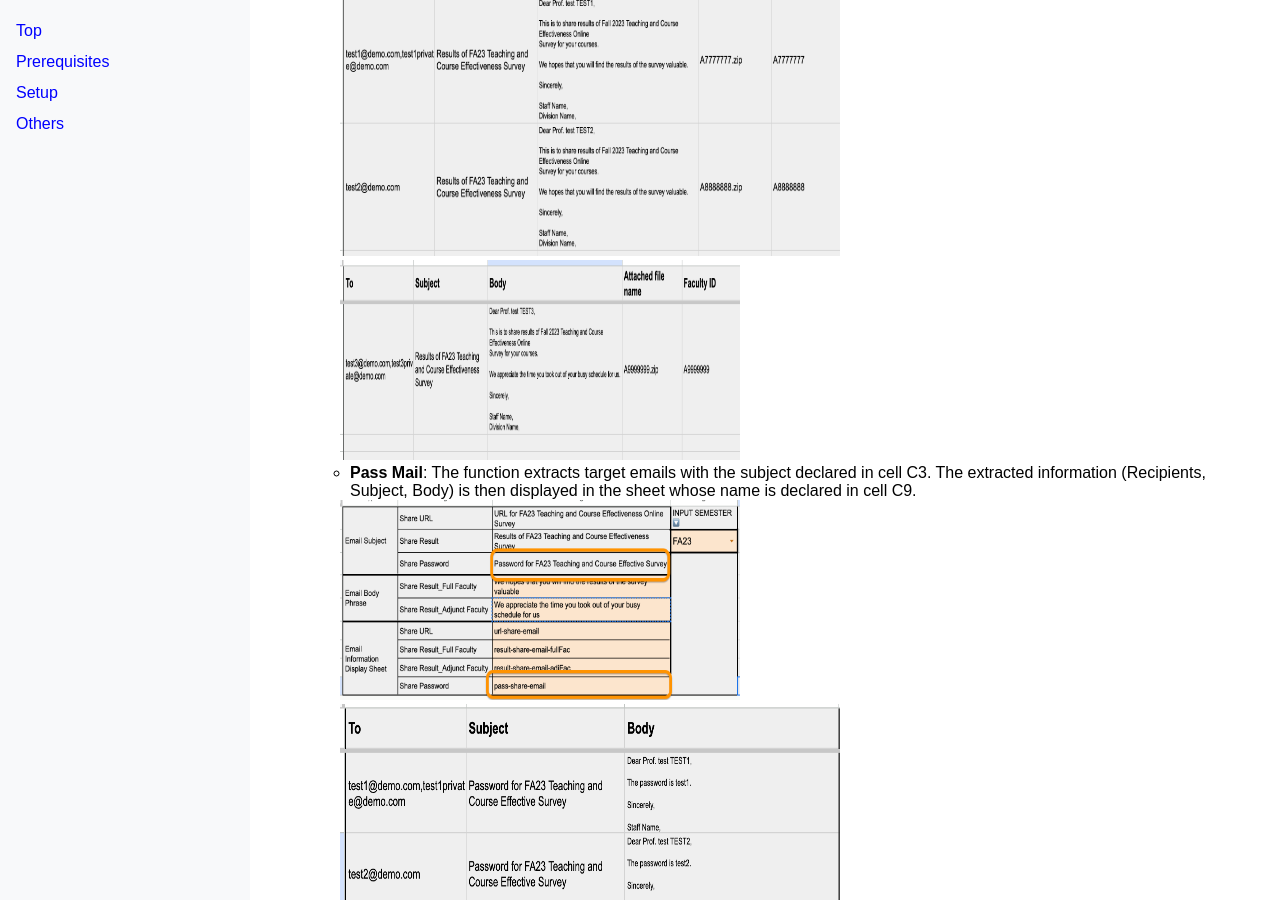
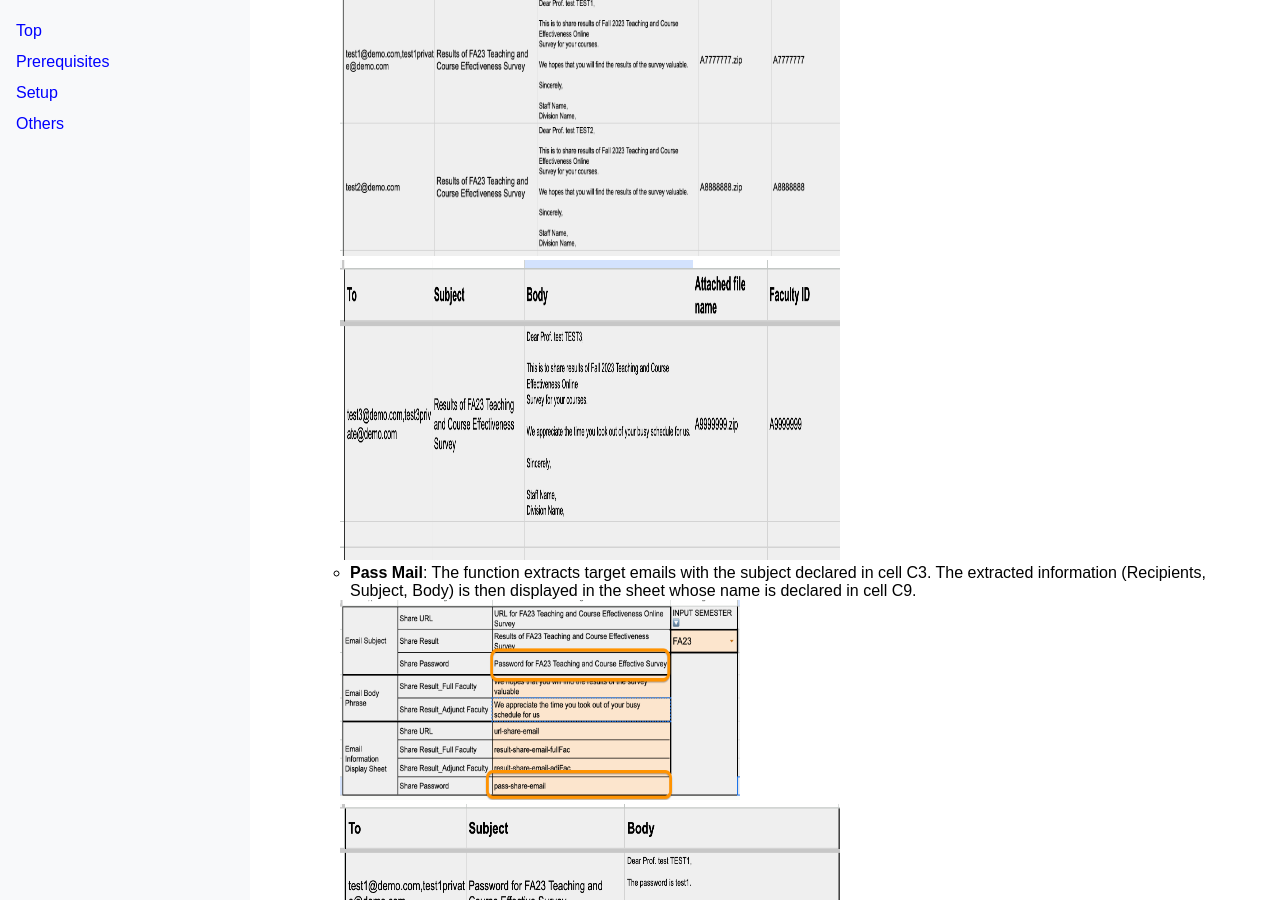
Before and after one commit to tsato21/sheet-mail-sync, a Jekyll site: the page built from docs/index.md, in a window 1280 px wide and 900 px high, scrolled down 2847 px. Built offline with Jekyll 4.4.1, drawn with Linux system fonts in a browser that asks for light colours.

Commit message:
Update index.md

```diff
--- a/docs/index.md
+++ b/docs/index.md
@@ -76,7 +76,7 @@ This project is a Google Apps Script (GAS) that automates the process of extract
         <img src="assets/images/display-result-share-full-email.png" alt="Image of Result Share Email Sheet" width="500" height="300">
       </div>
       <div style="margin-left: 30px">
-        <img src="assets/images/display-result-share-adj-email.png" alt="Image of Result Share Email Sheet" width="400" height="200">
+        <img src="assets/images/display-result-share-adj-email.png" alt="Image of Result Share Email Sheet" width="500" height="300">
       </div>
 
       - **Pass Mail**: The function extracts target emails with the subject declared in cell C3. The extracted information (Recipients, Subject, Body) is then displayed in the sheet whose name is declared in cell C9.
@@ -92,7 +92,7 @@ This project is a Google Apps Script (GAS) that automates the process of extract
   - **Orange Range**: This area is designated for the user to input the original data. It's crucial to ensure that the correct information is entered into each column.
   - **Red Range**: This area displays the results of the comparison. If an item matches the original data, it will display "MATCH". If it doesn't match, it will display "NOT MATCH" or "EMPTY" and other information, depending on the situation. The "Check" section provides a final result, indicating whether all items have matched (OK) or not (CAREFUL).
   <div style="margin-left: 30px">
-    <img src="assets/images/check-url-share-email.png" alt="Image of Pass Share Email Sheet" width="550" height="350">
+    <img src="assets/images/check-url-share-email.png" alt="Image of Pass Share Email Sheet" width="500" height="200">
   </div>
 
 ## Key Components of Script
```
